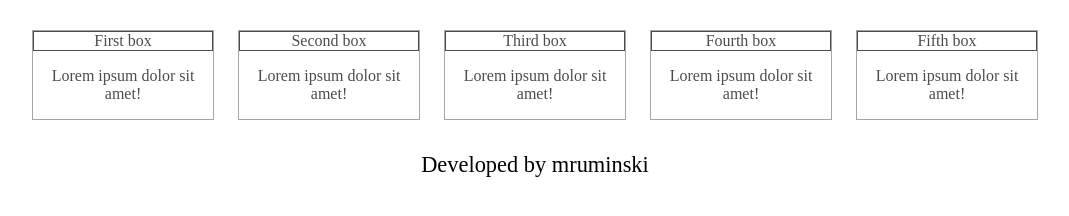
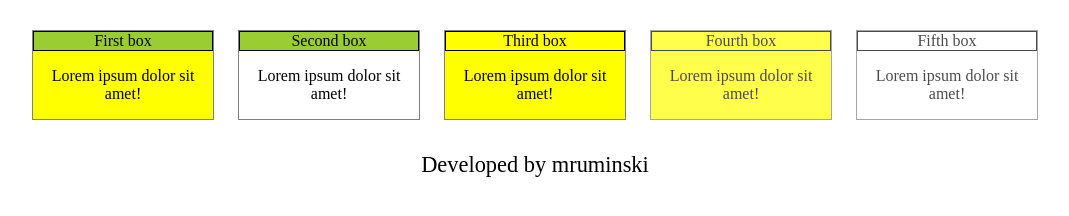
Before and after one commit to mruminski/91, a website: page index.html in a window 1280 px wide. Shown: the whole page, without its empty margins (105-1174 px from the left). Drawn offline with nearby package versions, Linux system fonts and the light colour scheme; files that its build step writes are made by us from their sources.

Commit message:
Add classes to boxes

```diff
--- a/js/script.js
+++ b/js/script.js
@@ -33,15 +33,22 @@ var data = [
 	},
 ];
 
-
-
 var boxArr = document.querySelectorAll('.container__box');
+var headerArr = document.querySelectorAll('.container__header');
+var contentArr = document.querySelectorAll('p');
 
 for (var i = 0; i < boxArr.length; i++) {
-  var header = boxArr[i].querySelector('.container__header');
-  var content = boxArr[i].querySelector('p');
+  headerArr[i].innerHTML = data[i].title;
+  contentArr[i].innerHTML = data[i].content;
 
-  header.innerHTML = data[i].title;
-  content.innerHTML = data[i].content;
-
-}
+	(function() {
+		var categoryArr = data[i].categories;
+		for (var j = 0; j < categoryArr.length; j++) {
+			if (categoryArr[j].length > 0 && categoryArr[j] != 'special-header') {
+				boxArr[i].classList.add(categoryArr[j]);
+			} else if (categoryArr[j] == 'special-header') {
+				headerArr[i].classList.add(categoryArr[j]);
+			}
+		};
+	})();
+};
--- a/sass/style.scss
+++ b/sass/style.scss
@@ -21,11 +21,11 @@ body {
 }
 
 .highlighted {
-  background-color: cornflowerblue;
+  background-color: yellow;
 }
 
 .special-header {
-  background-color: cadetblue;
+  background-color: yellowgreen;
 }
 
 .important {
```
